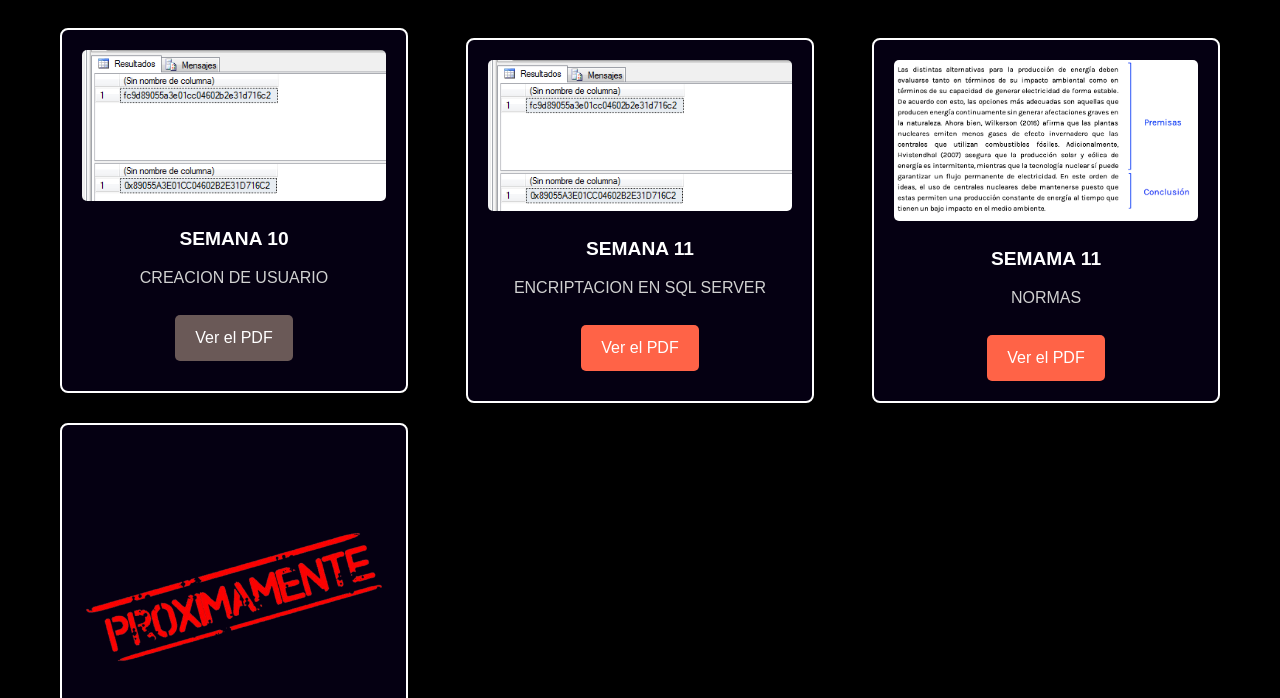
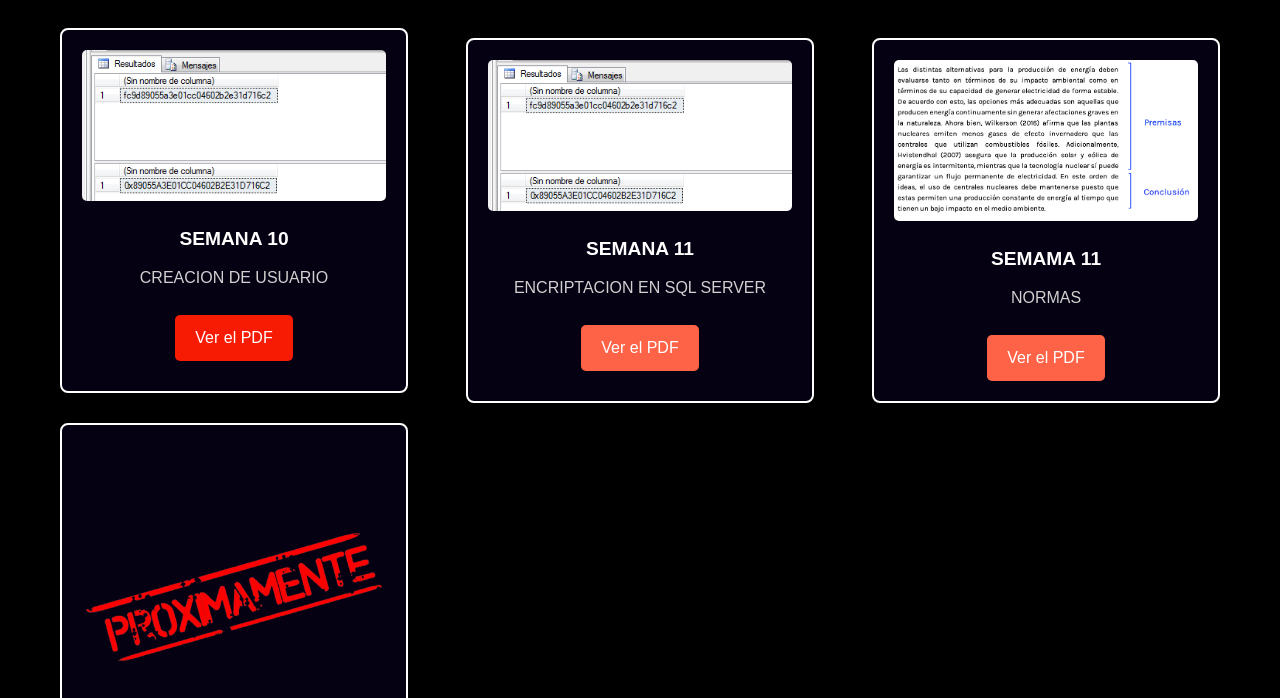
Before and after one commit to gianxd777/GianRojas777xd.github.io, a plain HTML site: page tareas.html in a window 1280 px wide. In both pictures the pointer is over the link 233 px from the left and 450 px from the top of the page. Shown: the part 102-800 px from the top of the page. Drawn offline with Linux system fonts and the light colour scheme.

Commit message:
Add files via upload

```diff
--- a/tareas.css
+++ b/tareas.css
@@ -107,7 +107,7 @@ body {
 }
 
 .cuadro .btn:hover {
-    background-color: #6a5957; /* Fondo naranja más oscuro al hacer hover */
+    background-color: #f81b03; /* Fondo naranja más oscuro al hacer hover */
 }
 
 /* Footer */
```
